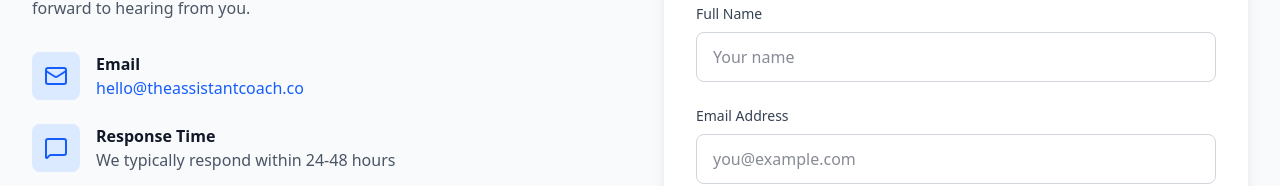
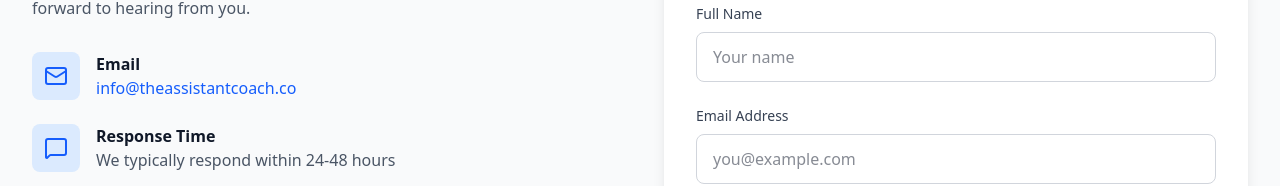
Before and after one commit to andrewshay0245/the-assistant-coach, a Next.js app: page /contact in a window 1280 px wide. Shown: the part 532-718 px from the top of the page. Built offline with nearby package versions, Linux system fonts and the light colour scheme.

Commit message:
Fix title to Coaching Tools for Every Sport, change email to info@

```diff
--- a/src/app/contact/page.tsx
+++ b/src/app/contact/page.tsx
@@ -110,10 +110,10 @@ export default function ContactPage() {
                   <div>
                     <h3 className="font-semibold text-gray-900">Email</h3>
                     <a
-                      href="mailto:hello@theassistantcoach.co"
+                      href="mailto:info@theassistantcoach.co"
                       className="text-blue-600 hover:text-blue-700"
                     >
-                      hello@theassistantcoach.co
+                      info@theassistantcoach.co
                     </a>
                   </div>
                 </div>
--- a/src/app/layout.tsx
+++ b/src/app/layout.tsx
@@ -15,9 +15,9 @@ const geistMono = Geist_Mono({
 });
 
 export const metadata: Metadata = {
-  title: "The Assistant Coach | Lacrosse Coaching Tools",
+  title: "The Assistant Coach | Coaching Tools for Every Sport",
   description: "Practice planning, shot tracking, and game statistics. Tools designed by coaches, for coaches at every level.",
-  keywords: ["lacrosse", "coaching", "practice planner", "shot tracker", "game stats", "sports analytics"],
+  keywords: ["coaching", "practice planner", "shot tracker", "game stats", "sports analytics", "football", "lacrosse"],
 };
 
 export default function RootLayout({
```
